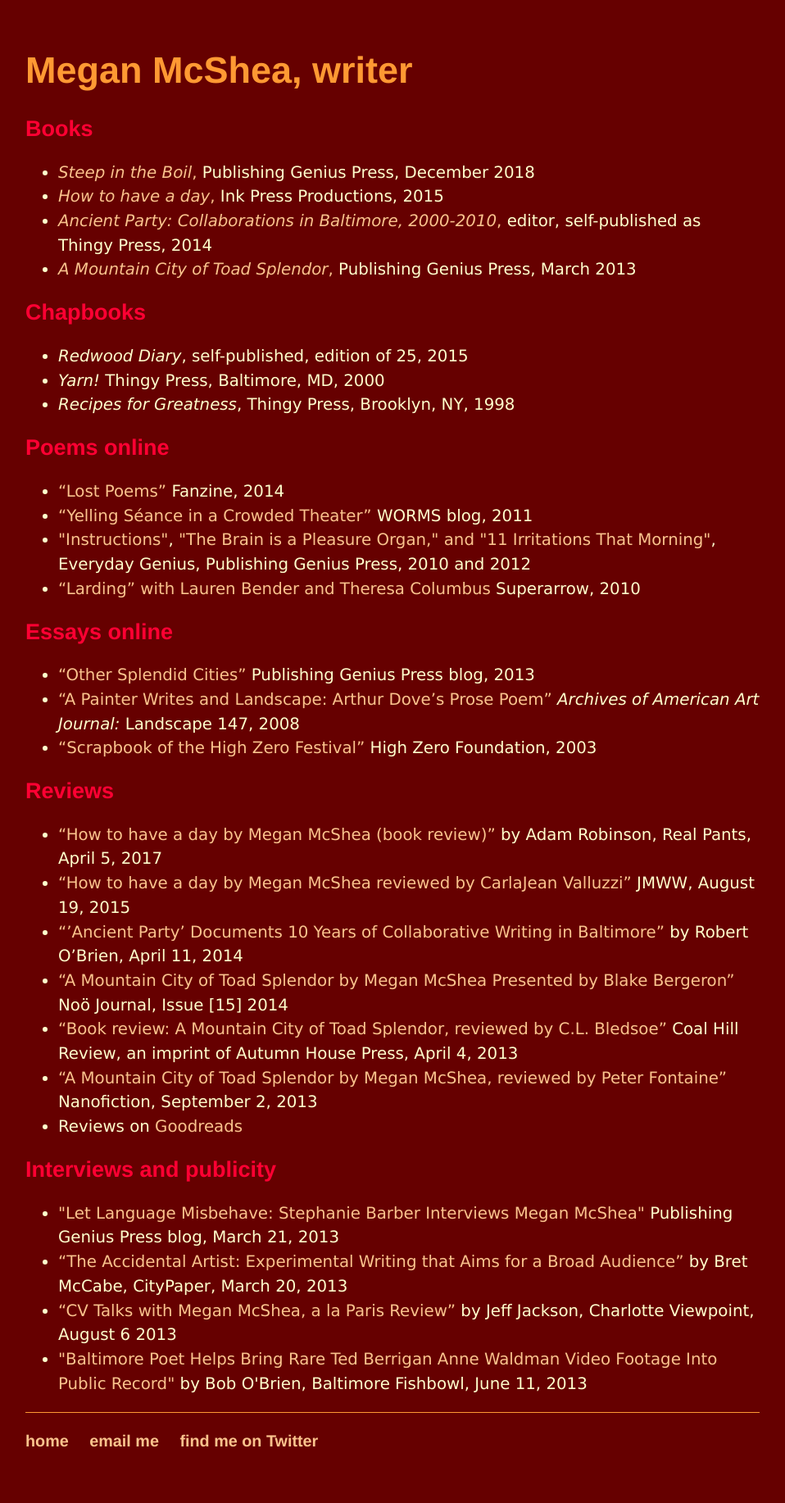
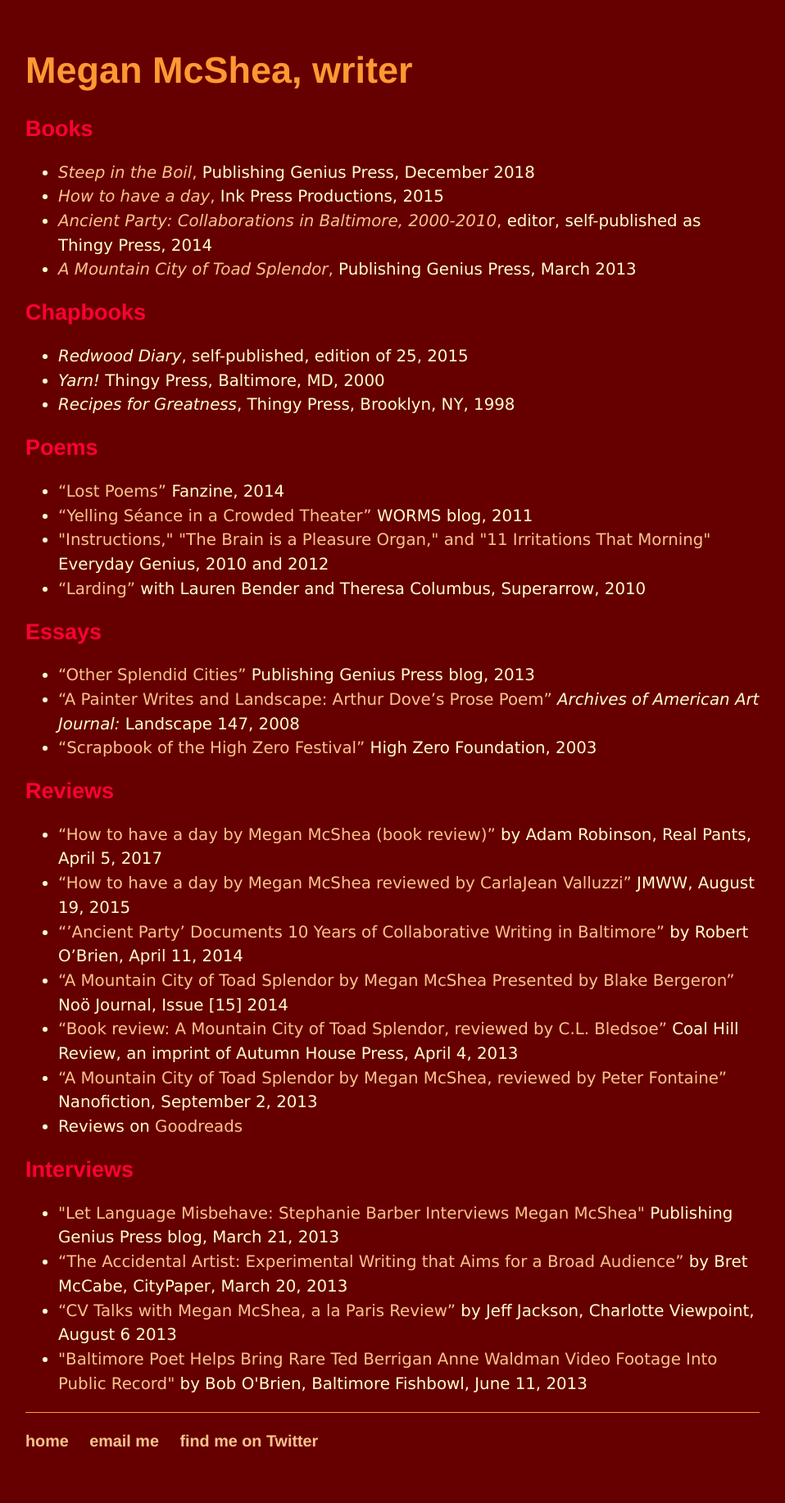
Before and after one commit to megan-mcshea/megan-mcshea.github.io, a Jekyll site: the page built from writer.html, in a window 1280 px wide. Shown: the whole page at 82% size, without its empty margins (161-1119 px from the left). Built offline with Jekyll 4.4.1, drawn with Linux system fonts in a browser that asks for light colours.

Commit message:
Update writer.html

```diff
--- a/writer.html
+++ b/writer.html
@@ -18,14 +18,14 @@ title: Megan McShea, writer
 		<li><i>Recipes for Greatness</i>, Thingy Press, Brooklyn, NY, 1998</li>
 </ul>
 
-	<h2>Poems online</h2>
+	<h2>Poems</h2>
 	<ul><li><a href="http://thefanzine.com/lost-poems/">“Lost Poems”</a> Fanzine, 2014</li>
 <li><a href="http://wormsbaltimore.blogspot.com/2011/12/yelling-seance-in-crowded-theater.html">“Yelling Séance in a Crowded Theater”</a> WORMS blog, 2011 </li>
-		<li><a href="http://www.everyday-genius.com/2010/01/megan-mcshea.html">"Instructions"</a>, <a href="http://www.everyday-genius.com/2012/03/megan-mcshea.html">"The Brain is a Pleasure Organ," and "11 Irritations That Morning"</a>, Everyday Genius, Publishing Genius Press, 2010 and 2012</li>
-<li><a href="http://www.superarrow.org/IssueThree/BCM.html">“Larding” with Lauren Bender and Theresa Columbus</a> Superarrow, 2010</li>
+		<li><a href="http://www.everyday-genius.com/2010/01/megan-mcshea.html">"Instructions,"</a> <a href="http://www.everyday-genius.com/2012/03/megan-mcshea.html">"The Brain is a Pleasure Organ," and "11 Irritations That Morning"</a> Everyday Genius, 2010 and 2012</li>
+		<li><a href="http://www.superarrow.org/IssueThree/BCM.html">“Larding”</a> with Lauren Bender and Theresa Columbus, Superarrow, 2010</li>
 	</ul>
 
-	<h2>Essays online</h2>
+	<h2>Essays</h2>
 	<ul><li><a href="http://publishinggenius.com/?p=1729">“Other Splendid Cities”</a> Publishing Genius Press blog, 2013</li>
 <li><a href="http://www.journals.uchicago.edu/toc/aaa/2008/47/1%2F2">“A Painter Writes and Landscape: Arthur Dove’s Prose Poem”</a> <i>Archives of American Art Journal:</i> Landscape 147, 2008</li>
 		<li><a href="http://www.highzero.org/2003_documentation">“Scrapbook of the High Zero Festival”</a> High Zero Foundation, 2003 </li>
@@ -41,7 +41,7 @@ title: Megan McShea, writer
 		<li>Reviews on <a href="https://www.goodreads.com/author/show/4657321.Megan_McShea">Goodreads</a></li>
 </ul>
 
-	<h2>Interviews and publicity</h2>
+	<h2>Interviews</h2>
 	<ul>
 <li><a href="http://www.publishinggenius.com/let-language-misbehave-stephanie-barber-interviews-megan-mcshea/">"Let Language Misbehave: Stephanie Barber Interviews Megan McShea"</a> Publishing Genius Press blog, March 21, 2013</li>
 <li><a href="https://web.archive.org/web/20130323053940/http://citypaper.com/arts/books/the-accidental-artist-1.1460552">“The Accidental Artist: Experimental Writing that Aims for a Broad Audience”</a> by Bret McCabe, CityPaper, March 20, 2013 </li>
```
